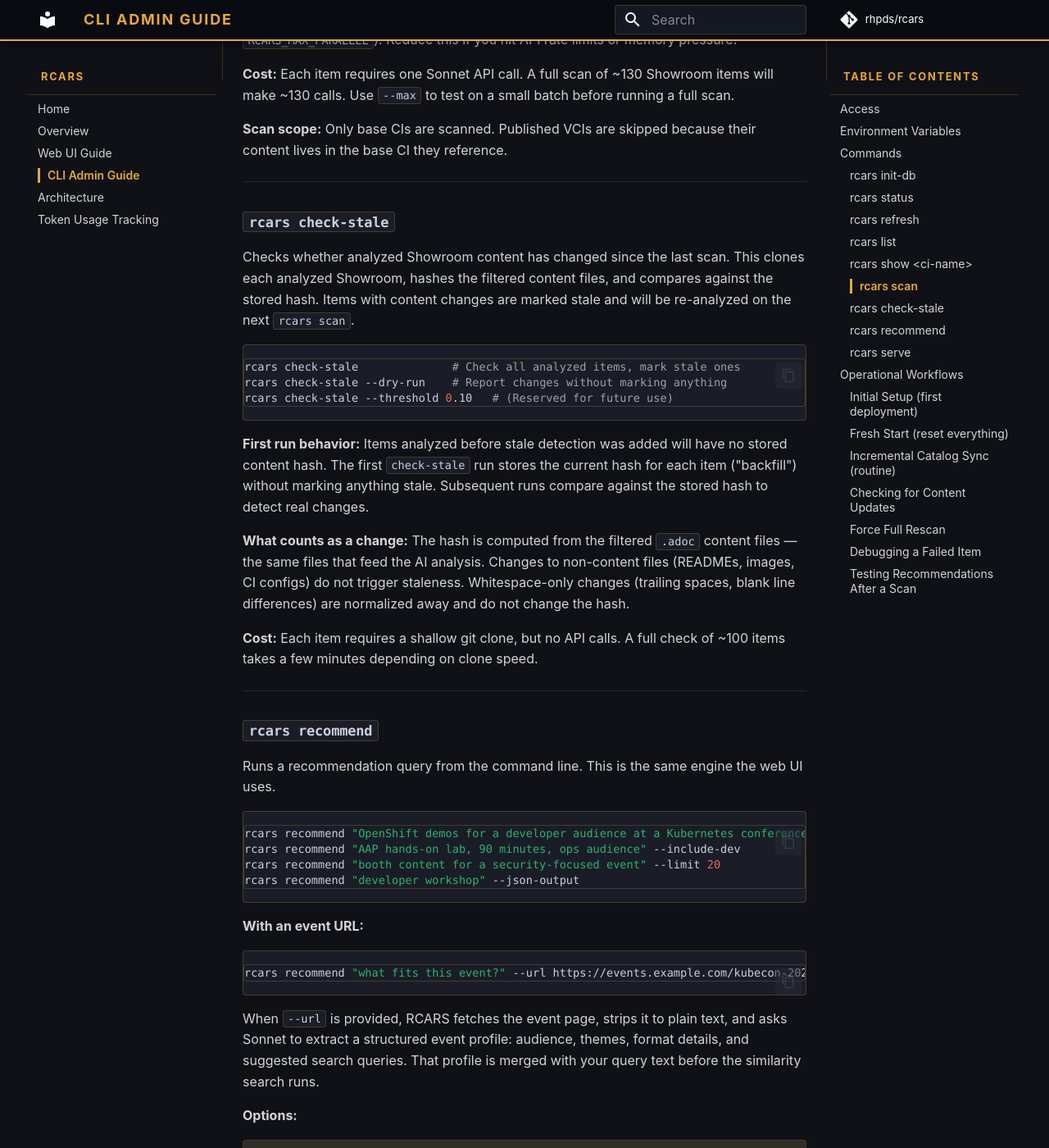
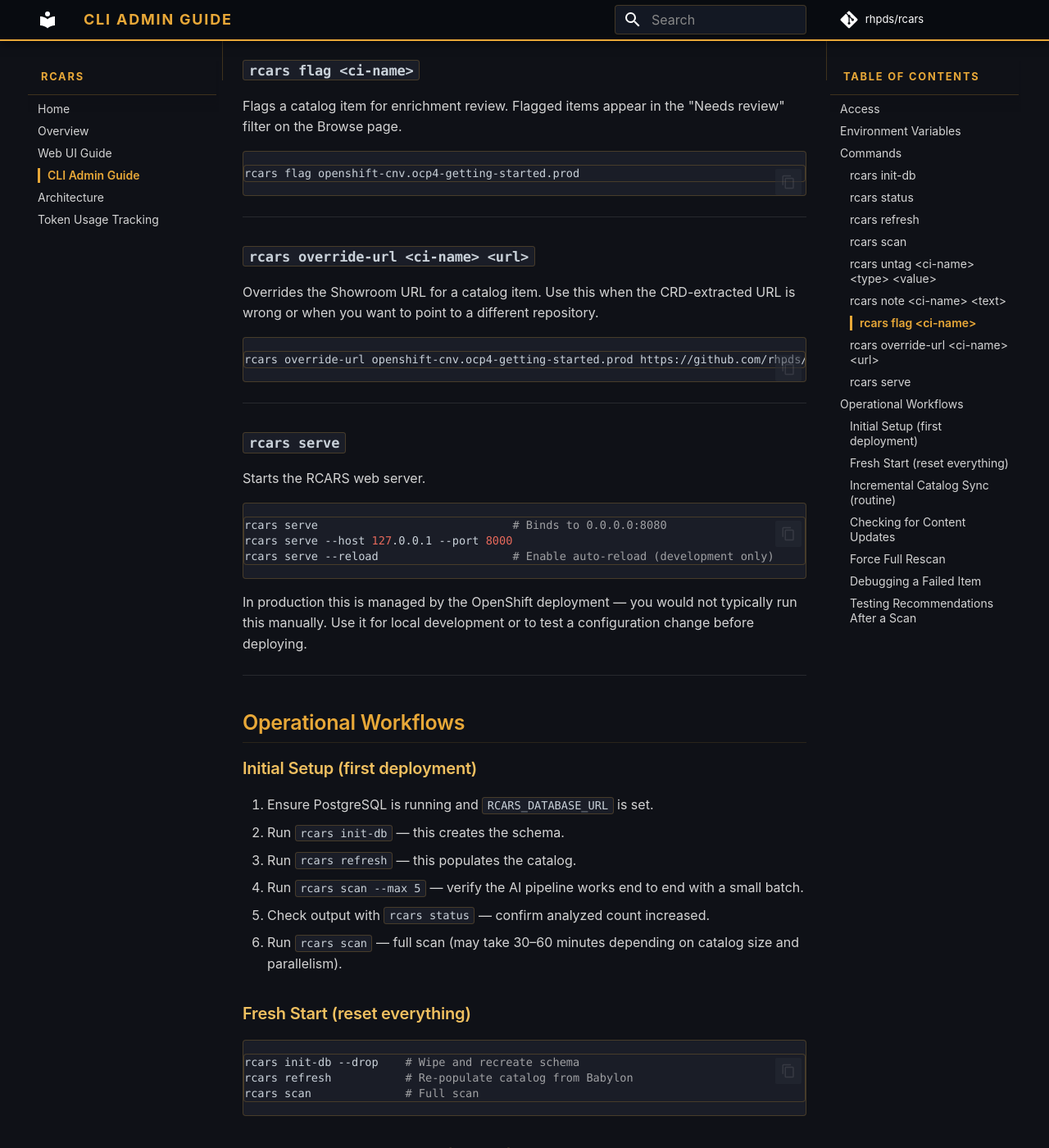
Before and after one commit to rhpds/rcars, an MkDocs documentation site: the page built from docs/guide-cli.md, in a window 1280 px wide and 1400 px high, scrolled down 5440 px. Shown: the whole window at 82% size. Built offline with MkDocs 1.6.1 and Material for MkDocs 9.7.7, drawn with Linux system fonts in a browser that asks for light colours; comment, search, counter and statistics services are not loaded; some of the changed text lies outside the part shown.

Commit message:
docs: Fix inaccuracies across published documentation
- Fix wrong deployment name in CLI guide (deployment/rcars → deployment/rcars-api)
- Remove four phantom CLI commands (list, show, check-stale, recommend) that were
  documented but never implemented
- Add four undocumented CLI commands (untag, note, flag, override-url)
- Fix env var names (RCARS_CURATOR_EMAILS → RCARS_CURATOR_EMAILS_STR)
- Fix wrong claim that advisor sessions are browser-stored (they are in PostgreSQL)
- Replace phantom /curate page with accurate Browse page curation description
- Update Admin page docs to reflect four sub-page layout with routes
- Add deployment, development, and workers guides to docs index
- Clarify four-deployment architecture in overview

Co-Authored-By: Claude Opus 4.6 (1M context) <noreply@anthropic.com>

````diff
--- a/docs/guide-cli.md
+++ b/docs/guide-cli.md
@@ -96,34 +96,6 @@ Run `refresh` whenever you want to pick up new or changed catalog items. It is s
 
 ---
 
-### `rcars list`
-
-Lists catalog items in a table. Useful for inspection and debugging.
-
-```bash
-rcars list                        # All items
-rcars list --prod-only            # Production items only
-rcars list --with-showroom        # Only items that have a Showroom URL
-rcars list --category "Workshops" # Filter by category
-```
-
-Flags can be combined.
-
----
-
-### `rcars show <ci-name>`
-
-Shows the full detail record for a single catalog item.
-
-```bash
-rcars show openshift-cnv.ocp4-getting-started.prod
-rcars show openshift-cnv.ocp4-getting-started.prod --full   # Include full description
-```
-
-Output includes the CI name, type (published VCI / base CI / standalone), catalog link, category, product, stage, keywords, and Showroom URL/ref. Useful for confirming what RCARS knows about a specific item before or after a scan.
-
----
-
 ### `rcars scan`
 
 Analyzes Showroom content for catalog items that have not yet been analyzed (or that have become stale). This is the AI-intensive operation — it clones Showroom repositories and calls Claude Sonnet for each item.
@@ -152,55 +124,43 @@ rcars scan --force          # Re-analyze everything, even already-analyzed items
 
 ---
 
-### `rcars check-stale`
+### `rcars untag <ci-name> <type> <value>`
 
-Checks whether analyzed Showroom content has changed since the last scan. This clones each analyzed Showroom, hashes the filtered content files, and compares against the stored hash. Items with content changes are marked stale and will be re-analyzed on the next `rcars scan`.
+Removes an enrichment tag from a catalog item.
 
 ```bash
-rcars check-stale              # Check all analyzed items, mark stale ones
-rcars check-stale --dry-run    # Report changes without marking anything
-rcars check-stale --threshold 0.10   # (Reserved for future use)
+rcars untag openshift-cnv.ocp4-getting-started.prod lifecycle retiring
 ```
-
-**First run behavior:** Items analyzed before stale detection was added will have no stored content hash. The first `check-stale` run stores the current hash for each item ("backfill") without marking anything stale. Subsequent runs compare against the stored hash to detect real changes.
-
-**What counts as a change:** The hash is computed from the filtered `.adoc` content files — the same files that feed the AI analysis. Changes to non-content files (READMEs, images, CI configs) do not trigger staleness. Whitespace-only changes (trailing spaces, blank line differences) are normalized away and do not change the hash.
-
-**Cost:** Each item requires a shallow git clone, but no API calls. A full check of ~100 items takes a few minutes depending on clone speed.
 
 ---
 
-### `rcars recommend`
+### `rcars note <ci-name> <text>`
 
-Runs a recommendation query from the command line. This is the same engine the web UI uses.
+Sets a curator note on a catalog item. Notes are visible only to curators on the Browse page.
 
 ```bash
-rcars recommend "OpenShift demos for a developer audience at a Kubernetes conference"
-rcars recommend "AAP hands-on lab, 90 minutes, ops audience" --include-dev
-rcars recommend "booth content for a security-focused event" --limit 20
-rcars recommend "developer workshop" --json-output
+rcars note openshift-cnv.ocp4-getting-started.prod "Content needs updating for OCP 4.17"
 ```
 
-**With an event URL:**
+---
+
+### `rcars flag <ci-name>`
+
+Flags a catalog item for enrichment review. Flagged items appear in the "Needs review" filter on the Browse page.
 
 ```bash
-rcars recommend "what fits this event?" --url https://events.example.com/kubecon-2026
+rcars flag openshift-cnv.ocp4-getting-started.prod
 ```
 
-When `--url` is provided, RCARS fetches the event page, strips it to plain text, and asks Sonnet to extract a structured event profile: audience, themes, format details, and suggested search queries. That profile is merged with your query text before the similarity search runs.
+---
 
-**Options:**
+### `rcars override-url <ci-name> <url>`
 
-| Flag | Description |
-|---|---|
-| `--url` | Event URL to parse for context |
-| `--include-dev` | Include dev-stage catalog items (default: prod only) |
-| `--limit N` | Number of candidates to retrieve before ranking (default: 10) |
-| `--cutoff FLOAT` | Vector distance cutoff (overrides `RCARS_VECTOR_CUTOFF`) |
-| `--triage-cutoff INT` | Minimum Haiku relevance score (overrides `RCARS_TRIAGE_CUTOFF`) |
-| `--json-output` | Print raw JSON instead of formatted output |
+Overrides the Showroom URL for a catalog item. Use this when the CRD-extracted URL is wrong or when you want to point to a different repository.
 
-Output shows ranked results with scores, rationale, suggested format, duration notes, and any caveats. Content gaps (topics you asked for that nothing in the catalog covers) are listed at the end.
+```bash
+rcars override-url openshift-cnv.ocp4-getting-started.prod https://github.com/rhpds/showroom_ocp4-getting-started.git
+```
 
 ---
 
@@ -209,8 +169,8 @@ Output shows ranked results with scores, rationale, suggested format, duration n
 Starts the RCARS web server.
 
 ```bash
-rcars serve                             # Binds to 127.0.0.1:8000
-rcars serve --host 0.0.0.0 --port 8080
+rcars serve                             # Binds to 0.0.0.0:8080
+rcars serve --host 127.0.0.1 --port 8000
 rcars serve --reload                    # Enable auto-reload (development only)
 ```
 
@@ -248,12 +208,11 @@ rcars scan
 
 ### Checking for Content Updates
 
+Stale detection is triggered from the Admin UI or via the API (`POST /api/v1/analysis/check-stale`). It clones each analyzed Showroom and compares content hashes. Items whose content has changed are marked stale. The subsequent `scan` picks up stale items automatically alongside any new ones.
+
 ```bash
-rcars check-stale
-rcars scan              # Re-analyzes only stale items
+rcars scan              # Re-analyzes stale items alongside any new ones
 ```
-
-`check-stale` clones each analyzed Showroom and compares content hashes. Items whose content has changed are marked stale. The subsequent `scan` picks up stale items automatically alongside any new ones.
 
 ### Force Full Rescan
 
@@ -285,8 +244,4 @@ Scan errors are logged to the database action log and visible in the Admin page
 
 ### Testing Recommendations After a Scan
 
-```bash
-rcars recommend "OpenShift developer workshop" --limit 5
-```
-
-If results look wrong — poor scores, irrelevant items — check that `rcars status` shows a reasonable analyzed count and that embeddings are present (the similarity search requires them). If no embeddings exist, the recommendation engine has no candidates to rank.
+Use the Advisor page in the web UI to test recommendations. If results look wrong — poor scores, irrelevant items — check that `rcars status` shows a reasonable analyzed count and that embeddings are present (the similarity search requires them). If no embeddings exist, the recommendation engine has no candidates to rank.
````
Also changed, not shown: other parts of docs/guide-cli.md (+3 -3 lines), docs/architecture.md (+1 -1 lines), docs/guide-web.md (+21 -9 lines), docs/index.md (+3 -0 lines), docs/overview.md (+1 -1 lines).
